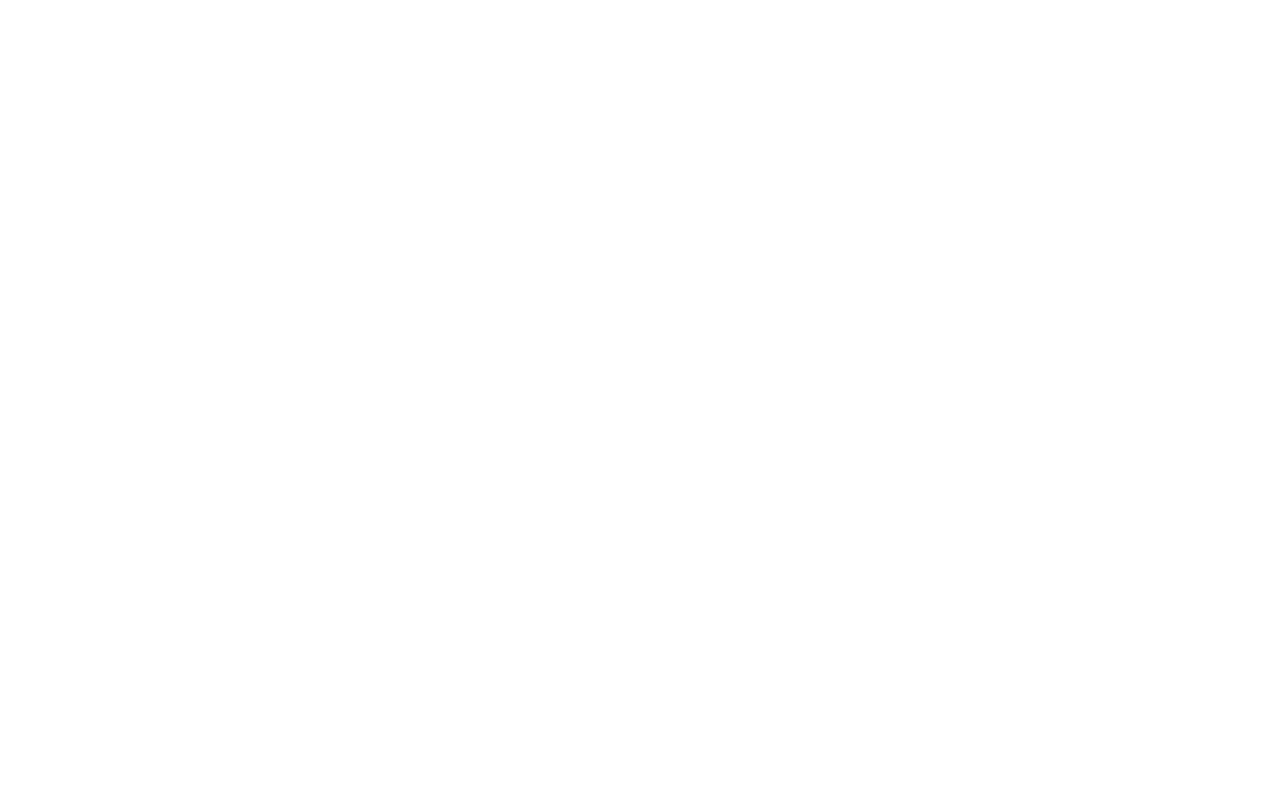
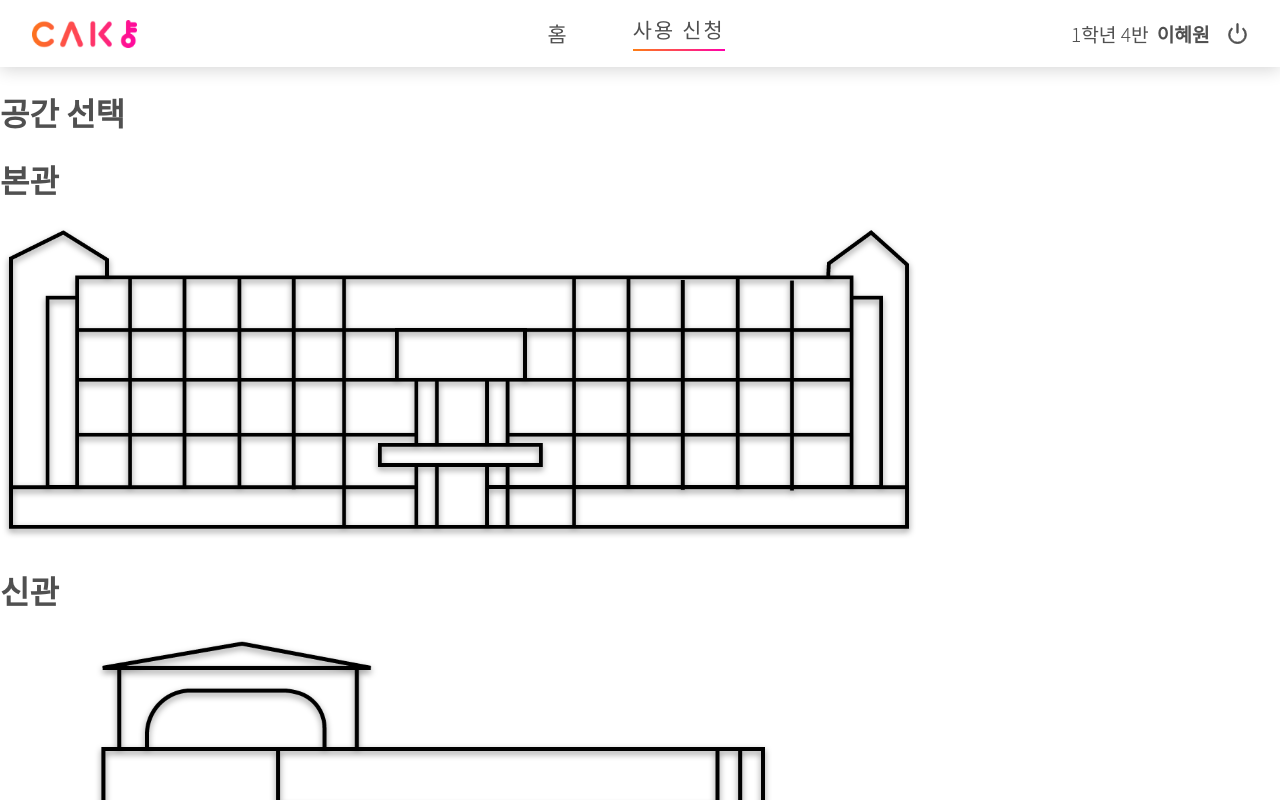
Before and after one commit to rubythonode/cake-web, a React (Create React App) app in the folder packages/frontend/: page /apply in a window 1280 px wide. Shown: the top 800 px of the page. Built offline with nearby package versions, Linux system fonts and the light colour scheme.

Commit message:
feat: styles for apply page

```diff
--- a/packages/frontend/src/client/Router.tsx
+++ b/packages/frontend/src/client/Router.tsx
@@ -1,7 +1,7 @@
 import * as React from 'react';
 import { Route } from 'react-router-dom';
 
-import { Home, Login } from '../pages';
+import { Apply, Home, Login } from '../pages';
 
 class Router extends React.Component {
   public render() {
@@ -9,6 +9,7 @@
       <div>
         <Route exact={true} path="/" component={Home} />
         <Route path="/login" component={Login} />
+        <Route path="/apply" component={Apply} />
       </div>
     );
   }
--- /dev/null
+++ b/packages/frontend/src/components/PlaceCard.tsx
@@ -0,0 +1,30 @@
+import * as React from 'react';
+import styled from 'styled-components';
+
+const Container = styled.div`
+`;
+
+const Name = styled.h1`
+`;
+
+const Image = styled.img`
+`;
+
+interface IPlaceCardProps {
+  name: string;
+  image: string;
+  onClick?: (event: React.MouseEvent<HTMLElement>) => any;
+}
+
+const PlaceCard: React.FC<IPlaceCardProps> = ({ name, image, onClick }) => {
+  return (
+    <Container
+      onClick={onClick}
+    >
+      <Name>{name}</Name>
+      <Image src={require(`../assets/places/${image}`)} />
+    </Container>
+  );
+};
+
+export default PlaceCard;
--- /dev/null
+++ b/packages/frontend/src/pages/Apply.tsx
@@ -0,0 +1,42 @@
+import * as React from 'react';
+import styled from 'styled-components';
+
+import Layout from '../components/Layout';
+import PlaceCard from '../components/PlaceCard';
+
+const Container = styled.div`
+`;
+
+const Title = styled.h1`
+`;
+
+const PlaceCardList = styled.div`
+`;
+
+type ApplyProps = {
+
+};
+
+type ApplyState = {
+
+};
+
+export default class Apply extends React.Component<ApplyProps, ApplyState> {
+  constructor(props: ApplyProps) {
+    super(props);
+  }
+
+  public render() {
+    return (
+      <Layout tabIdx={1}>
+        <Container>
+          <Title>공간 선택</Title>
+          <PlaceCardList>
+            <PlaceCard name="본관" image="main.png" />
+            <PlaceCard name="신관" image="new.png" />
+          </PlaceCardList>
+        </Container>
+      </Layout>
+    );
+  }
+}
--- a/packages/frontend/src/pages/index.ts
+++ b/packages/frontend/src/pages/index.ts
@@ -1,2 +1,3 @@
+export { default as Apply } from './Apply';
 export { default as Home } from './Home';
 export { default as Login } from './Login';
```
Also changed, not shown: packages/frontend/src/assets/places/main.png (added), packages/frontend/src/assets/places/new.png (added).
